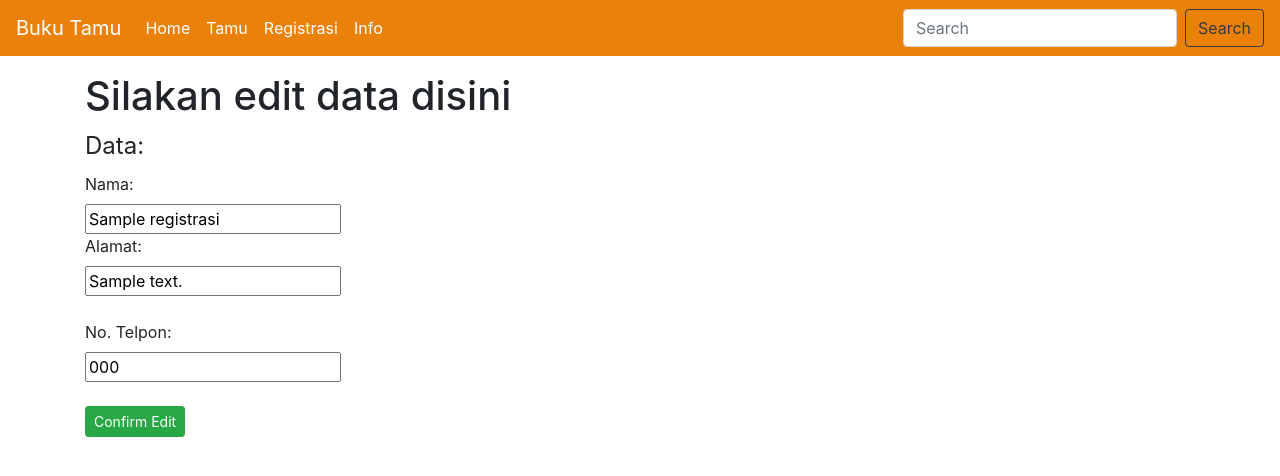
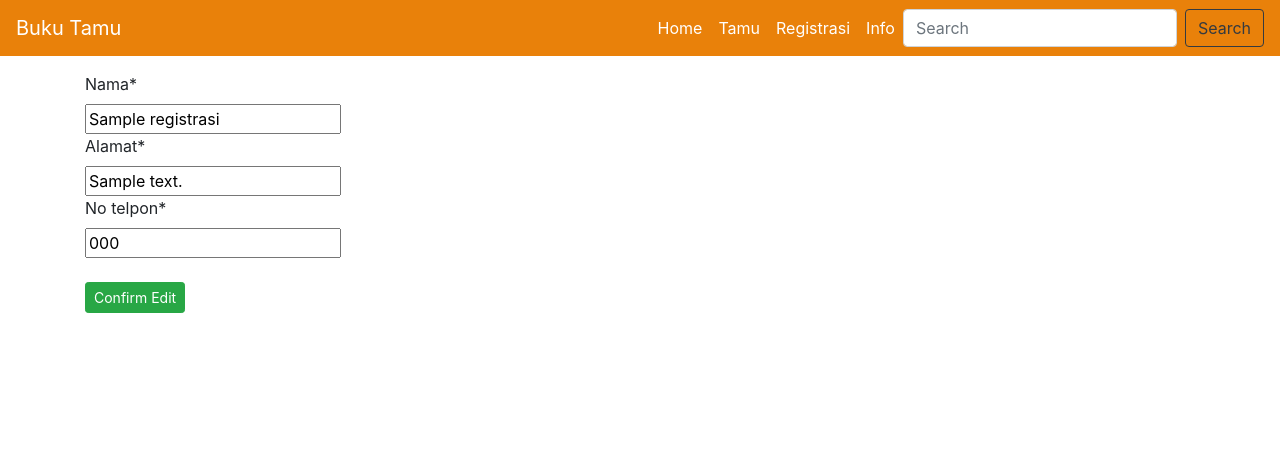
Before and after one commit to aryanicosa/learn_django_buku_tamu, a Django app: page /registrasi/edit/1 in a window 1280 px wide. Shown: the top 476 px of the page. Run offline with Django 3.2, Linux system fonts and the light colour scheme; tables that the repository leaves empty hold one stand-in row (values such as "Sample post"); some libraries are stand-ins or nearby versions.

Commit message:
menambahkan fungsi edit data menggunakan form django dan merapikan kode

```diff
--- a/buku_tamu/registrasi/forms.py
+++ b/buku_tamu/registrasi/forms.py
@@ -2,35 +2,11 @@ from django import forms
 from django.forms import ModelForm
 from .models import Registrasi
 from django.shortcuts import redirect, render
+from . import models
 
+# membuat form dari model yang sudah ada di models.py dan terhubung dengan postgresql
+# melalui settings.py
 class Register(forms.ModelForm):
     class Meta:
-        exclude = []
+        exclude = ['id']
         model = Registrasi
-
-    def registrasi(self):
-        form = Register()
-        if self.POST:
-            form = Register(self.POST)
-            if form.is_valid():
-                form.save()
-                return redirect('/registrasi/tamu')
-        return render(self, 'registrasi.html', {
-             'form': form
-        })
-
-'''
-class Edit(forms.ModelForm):
-    class Meta:
-        model = Registrasi
-        exclude = []
-
-    def edit_baru(self, id):
-        form = Edit.Meta.model.objects.filter()
-        if self.POST:
-            form = Register(self.POST)
-            if form.is_valid():
-                form.save()
-                return redirect('/registrasi/tamu')
-        return render(self, 'edit_baru.html', { 'form': form })
-'''
--- a/buku_tamu/registrasi/templates/edit.html
+++ b/buku_tamu/registrasi/templates/edit.html
@@ -1,19 +1,24 @@
 {% extends 'base.html' %}
+{% load crispy_forms_tags %}
+{% block content %}
+<form action="" method="POST">
+    {% csrf_token %}
+    {{ form|crispy }}
 
-{% block content %}
-<h1>Silakan edit data disini</h1>
-
-<form action="" method="post">
-    {% csrf_token %}
+    <!-- Ini form yang digunakan jika mengunakan plain html
     <fieldset>
         <legend>Data:</legend>
         <label for="fname">Nama:</label><br>
-        <input type="text" name="nama" value="{{ data.nama }}"><br>
+        <input type="text" name="nama" value="{{ form.nama }}"><br>
         <label for="lname">Alamat:</label><br>
-        <input type="text" name="alamat" value="{{ data.alamat }}"><br><br>
+        <input type="text" name="alamat" value="{{ form.alamat }}"><br><br>
         <label for="lname">No. Telpon:</label><br>
-        <input type="text" name="no_telpon" value="{{ data.no_telpon }}"><br><br>
+        <input type="text" name="no_telpon" value="{{ form.no_telpon }}"><br><br>
         <button type="submit" class="btn btn-success btn-sm">Confirm Edit</button>
     </fieldset>
+    -->
+
+    <br>
+    <button type="submit" class="btn btn-success btn-sm">Confirm Edit</button>
 </form>
 {% endblock %}
--- a/buku_tamu/registrasi/urls.py
+++ b/buku_tamu/registrasi/urls.py
@@ -4,10 +4,12 @@ from . import views, forms
 
 urlpatterns = [
     path('tamu', views.tamu),
-    #path('registrasi', views.registrasi), # sudah diganti regitrasi dengan forms.py
+    path('registrasi', views.registrasi),
     path('info', views.info),
     path('hapus/<int:id>', views.hapus),
-    path('edit/<int:id>', views.form_edit),
-    path('registrasi', forms.Register.registrasi),
-    #path('edit_baru/<int:id>', forms.Edit.edit_baru)
+    path('edit/<int:id>', views.edit),
+
+    #dibawah ini menggunakan cara plain html
+    #path('edit_form/<int:id>', views.edit_form),
+    #path('registrasi', viewa.registrasi_form),
 ]
--- a/buku_tamu/registrasi/views.py
+++ b/buku_tamu/registrasi/views.py
@@ -1,16 +1,39 @@
 from django.shortcuts import redirect, render
+from .models import Registrasi
+from .forms import Register
 
-from .models import Registrasi
-
-#from .forms import Register
-
-# Create your views here.
 def tamu(request):
     data = Registrasi.objects.all()
     return render(request, 'tamu.html', {'data': data})
 
-''' Sudah diganti menggunakan forms.py
 def registrasi(request):
+    form = Register()
+    if request.POST:
+        form = Register(request.POST)
+        if form.is_valid():
+            form.save()
+            return redirect('/registrasi/tamu')
+    return render(request, 'registrasi.html', { 'form': form })
+
+def edit(request, id):
+    data = Registrasi.objects.get(id=id)
+    form = Register(instance=data)
+    if request.POST:
+        form = Register(request.POST, instance=data)
+        if form.is_valid():
+            form.save()
+            return redirect('/registrasi/tamu')
+    return render(request, 'edit.html', {'form': form})
+
+def hapus(request, id):
+    Registrasi.objects.get(id=id).delete()
+    return redirect('/registrasi/tamu')
+
+def info(request):
+    return render(request, 'info.html')
+
+''' Sudah diganti menggunakan form
+def registrasi_form(request):
     if request.POST:
         Registrasi.objects.create(
             nama = request.POST['nama'],
@@ -21,11 +44,8 @@ def registrasi(request):
     return render(request, 'registrasi.html')
 '''
 
-def hapus(request, id):
-    Registrasi.objects.get(id=id).delete()
-    return redirect('/registrasi/tamu')
-
-def form_edit(request, id):
+''' Sudah diganti menggunakan form
+def edit_form(request, id):
     data = Registrasi.objects.get(id=id)
     if request.POST:
         Registrasi.objects.filter(pk=id).update(
@@ -35,7 +55,4 @@ def form_edit(request, id):
         )
         return redirect('/registrasi/tamu')
     return render(request, 'edit.html', {'data': data})
-
-
-def info(request):
-    return render(request, 'info.html')
+'''
--- a/buku_tamu/templates/base.html
+++ b/buku_tamu/templates/base.html
@@ -5,27 +5,25 @@
     <meta charset="UTF-8">
     <meta http-equiv="X-UA-Compatible" content="IE=edge">
     <meta name="viewport" content="width=device-width, initial-scale=1.0">
-    <!--
-      <link rel="stylesheet" href="https://stackpath.bootstrapcdn.com/bootstrap/4.1.3/css/bootstrap.min.css" integrity="sha384-MCw98/SFnGE8fJT3GXwEOngsV7Zt27NXFoaoApmYm81iuXoPkFOJwJ8ERdknLPMO" crossorigin="anonymous">
-    -->
-    <!-- CSS only -->
+
+    <!-- CSS  -->
     <link rel="stylesheet" href="https://cdn.jsdelivr.net/npm/bootstrap@4.6.0/dist/css/bootstrap.min.css" integrity="sha384-B0vP5xmATw1+K9KRQjQERJvTumQW0nPEzvF6L/Z6nronJ3oUOFUFpCjEUQouq2+l" crossorigin="anonymous">
-
-    <link rel="stylesheet" href="{% static 'index.js' %}">
-
+    <!--  static CSS -->
     <link rel="stylesheet" href="{% static 'index.css' %}">
 
     <title>Buku Tamu</title>
 </head>
 
 <body>
+
+  <!-- Block Navbar -->
   <nav class="navbar navbar-expand-lg navbar-dark" style="background-color: #e9810a;">
     <a class="navbar-brand" href="#">Buku Tamu</a>
     <button class="navbar-toggler" type="button" data-toggle="collapse" data-target="#navbarScroll" aria-controls="navbarScroll" aria-expanded="false" aria-label="Toggle navigation">
       <span class="navbar-toggler-icon"></span>
     </button>
     <div class="collapse navbar-collapse" id="navbarScroll">
-      <ul class="navbar-nav mr-auto my-2 my-lg-0 navbar-nav-scroll" style="max-height: 100px;">
+      <ul class="navbar-nav ml-auto my-2 my-lg-0 navbar-nav-scroll" style="max-height: 100px;">
         <li class="nav-item active">
           <a class="nav-link" href="/">Home <span class="sr-only">(current)</span></a>
         </li>
@@ -45,14 +43,20 @@
       </form>
     </div>
   </nav>
+  <!-- End Block Navbar -->
 
+  <!-- Content Body -->
   <main class="container mt-3">
       {% block content %}
       {% endblock %}
   </main>
+  <!-- End Content Body -->
 
+  <!-- Javascript -->
   <script src="https://code.jquery.com/jquery-3.5.1.slim.min.js" integrity="sha384-DfXdz2htPH0lsSSs5nCTpuj/zy4C+OGpamoFVy38MVBnE+IbbVYUew+OrCXaRkfj" crossorigin="anonymous"></script>
   <script src="https://cdn.jsdelivr.net/npm/bootstrap@4.6.0/dist/js/bootstrap.bundle.min.js" integrity="sha384-Piv4xVNRyMGpqkS2by6br4gNJ7DXjqk09RmUpJ8jgGtD7zP9yug3goQfGII0yAns" crossorigin="anonymous"></script>
+  <!-- Static Javascript -->
+  <link rel="stylesheet" href="{% static 'index.js' %}">
 
 </body>
 </html>
--- a/buku_tamu/templates/index.html
+++ b/buku_tamu/templates/index.html
@@ -2,6 +2,7 @@
 
 {% block content %}
 <h1>Selamat datang tamu kami!</h1>
+
 <a href="registrasi/registrasi">
     <button type="button" class="btn btn-outline-success btn-sm">Isi buku tamu</button>
 </a>
```
Also changed, not shown: buku_tamu/buku_tamu/settings.py (+5 -3 lines), buku_tamu/registrasi/templates/registrasi.html (+12 -0 lines), buku_tamu/registrasi/templates/tamu.html (+7 -6 lines).
